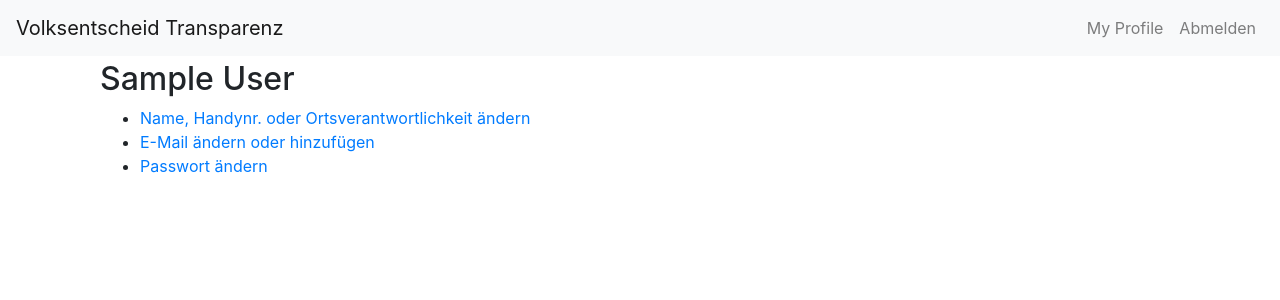
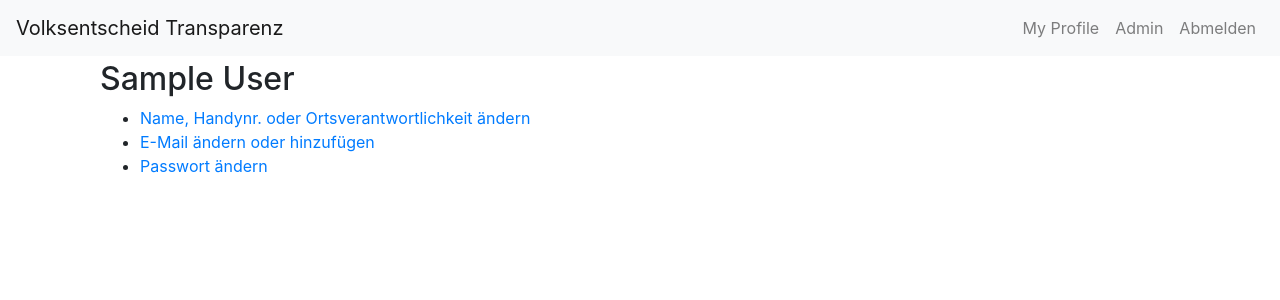
Before and after one commit to okfde/signmob, a Django app: page /users/profile/ in a window 1280 px wide. Shown: the top 300 px of the page. Run offline with Django 3.2, Linux system fonts and the light colour scheme; the visitor is signed in with stand-in values (Sample User, id 1); data comes from the database, SQL or seed files in the repository; parts of the project's set-up code (start-up, migrations or seed data) failed here and were passed over; some libraries are stand-ins or nearby versions.

Commit message:
Show link to admin when user is staff

```diff
--- a/signmob/templates/base.html
+++ b/signmob/templates/base.html
@@ -50,6 +50,12 @@
                 {# URL provided by django-allauth/account/urls.py #}
                 <a class="nav-link" href="{% url 'users:detail' %}">{% trans "My Profile" %}</a>
               </li>
+              {% if request.user.is_staff %}
+                <li class="nav-item">
+                  {# URL provided by django-allauth/account/urls.py #}
+                  <a class="nav-link" href="{% url 'admin:index' %}">{% trans "Admin" %}</a>
+                </li>
+              {% endif %}
               <li class="nav-item">
                 {# URL provided by django-allauth/account/urls.py #}
                 <a class="nav-link" href="{% url 'account_logout' %}">{% trans "Sign Out" %}</a>
```
